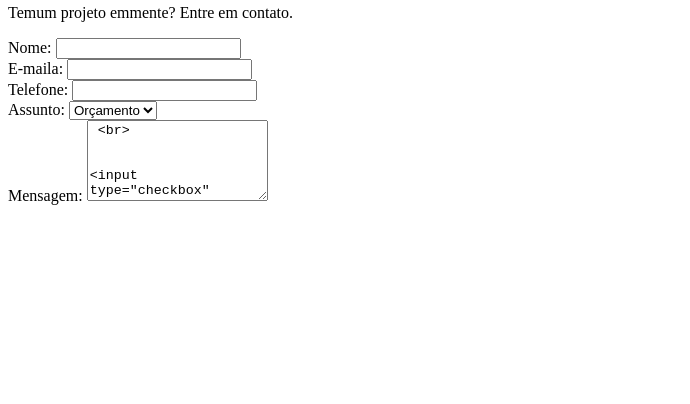
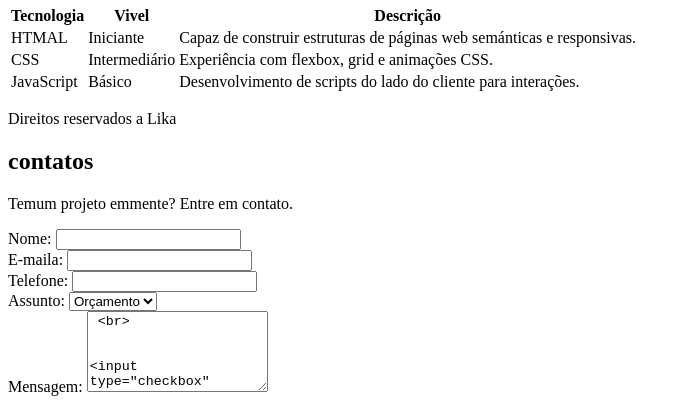
Before and after one commit to lismeialis-a11y/site, a plain HTML site: page index.html in a window 1280 px wide. Shown: the part 606-1010 px from the top of the page, without its empty margins (0-690 px from the left). Before the commit the page ends 819 px from the top, so only its background shows below. Drawn offline with Linux system fonts and the light colour scheme.

Commit message:
Adição de formulário e tabela no site

```diff
--- a/index.html
+++ b/index.html
@@ -63,6 +63,40 @@
 
         <section>
 
+            <section> id="habilidade">
+                <h2>Habilidades e tecnologias</h2>
+                <table>
+
+                    <thead>
+                        <tr>
+                            <th>Tecnologia</th>
+                            <th>Vivel</th>
+                            <th>Descrição</th>
+                        </tr>
+
+                    </thead>
+                    <tbody>
+                        <tr>
+                            <td>HTMAL</td>
+                            <td>Iniciante</td>
+                            <td>Capaz de construir estruturas de páginas web semánticas e responsivas.</td>
+                        </tr>
+
+                        <tr>
+                             <td>CSS</td>
+                            <td>Intermediário</td>
+                            <td>Experiência com flexbox, grid e animações CSS.</td>
+                        </tr>
+                        <tr>
+                             <td>JavaScript</td>
+                            <td>Básico</td>
+                            <td>Desenvolvimento de scripts do lado do cliente para interações.</td>
+                        </tr>
+                    </tbody>
+                </table>
+
+            </section>
+
             <font>
                 <p>Direitos reservados a Lika</p>
 
```
